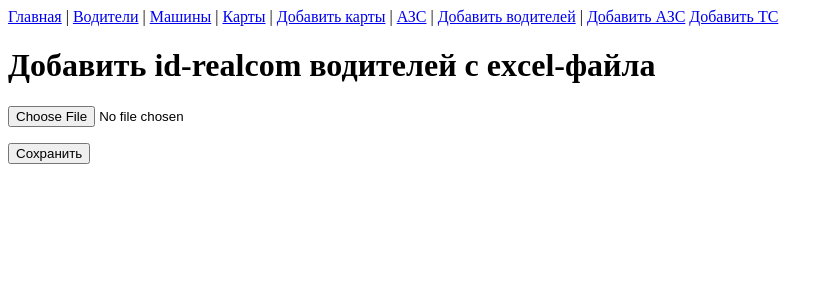
After one commit to Amankaium/peo-dut-report, a Django app: page /id-realcom-add-drivers/ in a window 1280 px wide. The commit adds this page. Shown: the top 300 px of the page, without its empty margins (0-833 px from the left). Run offline with Django 4.2, Linux system fonts and the light colour scheme.

Commit message:
fixed-23-task

```diff
--- a/core/urls.py
+++ b/core/urls.py
@@ -16,7 +16,8 @@ urlpatterns = [
     path('stations-add/', StationAddView.as_view(), name='stations-add'),
     path('transport-add/', TransportAddView.as_view(), name='transport-add'),
     path('cards-add/', CardAddView.as_view(), name='cards-add'),
-    path('id-realcom-list-ts/', TransportRealcomView.as_view(), name='id-realcom-list-ts'),
-    path('id-realcom-list-drivers/', DriversRealcomView.as_view(), name='id-realcom-list-drivers'),
+
+    path('id-realcom-add-drivers/', DriversIdRealcomView.as_view(), name='id-realcom-add-drivers'),
+    path('id-realcom-get-list-drivers/', DriversRealcomView.as_view(), name='id-realcom-get-list-drivers'),
 
 ]
--- a/core/views/driver.py
+++ b/core/views/driver.py
@@ -98,6 +98,32 @@ class DriverDetailView(View):
         context = {'driver': driver}
         return render(request, self.template_name, context)
 
+class DriversIdRealcomView(View):
+    def get(self, request):
+        return render(request, 'core/id_realcom_drivers_add.html')
+    def post(self, request):
+        excel_file = request.FILES["excel_file"]
+        new_excel_source = ExcelSource.objects.create(
+            excel_file=excel_file,
+            created_by=request.user
+        )
+        messages.success(request, "Файл добавлен")
+
+        context = {}
+        excel_file_source = load_workbook(new_excel_source.excel_file.url[1:])
+        page = excel_file_source[excel_file_source.sheetnames[0]]
+        created_qty = 0
+        for row in page:
+            if row[0].row == 1:
+                continue
+            id_realcom = row[0].value
+            new_id_realcom, created = DriversName.objects.get_or_create(id_realcom=id_realcom)
+            if created:
+                created_qty += 1
+            print(f'id_realcom: {id_realcom}, created: {created}')
+        messages.success(request, f"Добавлено {created_qty} записей")
+        return render(request, 'core/id_realcom_drivers_add.html', context)
+
 class DriversRealcomView(View):
     def get(self, request):
         context = {}
--- /dev/null
+++ b/templates/core/id_realcom_drivers_add.html
@@ -0,0 +1,15 @@
+{% extends 'base.html' %}
+
+{% block content %}
+    <h1>Добавить id-realcom водителей c excel-файла</h1>
+    <form method="POST" enctype="multipart/form-data">
+        {% csrf_token %}
+        <p>
+            <input type="file" name="excel_file">
+        </p>
+        <button>Сохранить</button>
+    </form>
+
+
+
+{% endblock %}
```
Also changed, not shown: core/views/transport.py (+0 -7 lines), templates/core/id-realcom-list.html (deleted, +0 -16 lines), templates/core/id_realcom_drivers_list.html (+6 -9 lines).
